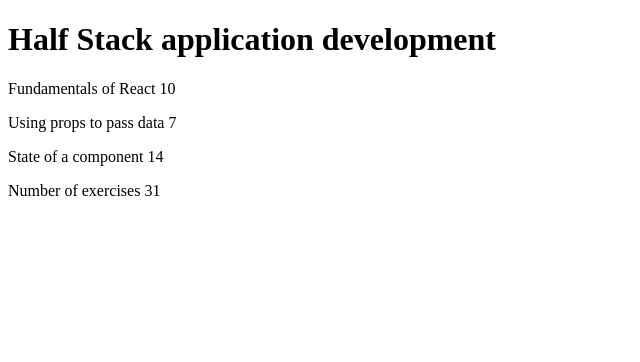
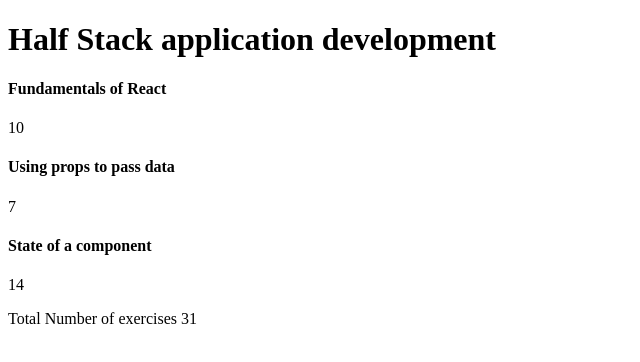
Before and after one commit to akshatbhj/my-submission-repository, a React (Vite) app in the folder part1/courseinfo/: page / in a window 1280 px wide. Shown: the top 362 px of the page, without its empty margins (0-640 px from the left). Built offline with nearby package versions, Linux system fonts and the light colour scheme.

Commit message:
adding Content and Total components

```diff
--- a/part1/courseinfo/src/App.jsx
+++ b/part1/courseinfo/src/App.jsx
@@ -1,29 +1,48 @@
+const course = "Half Stack application development";
+const exercises1 = 10;
+const exercises2 = 7;
+const exercises3 = 14;
+const part1 = "Fundamentals of React";
+const part2 = "Using props to pass data";
+const part3 = "State of a component";
+
 const Header = (props) => {
   return <h1>{props.course}</h1>;
 };
 
+const Part = (props) => {
+  return (
+    <>
+      <h4>{props.part}</h4>
+      <p>{props.exercise}</p>
+    </>
+  );
+};
+
+const Content = () => {
+  return (
+    <div>
+      <Part part={part1} exercise={exercises1} />
+      <Part part={part2} exercise={exercises2} />
+      <Part part={part3} exercise={exercises3} />
+    </div>
+  );
+};
+
+const Total = (props) => {
+  return (
+    <>
+      <p>Total Number of exercises {props.exercises}</p>
+    </>
+  );
+};
+
 const App = () => {
-  const course = "Half Stack application development";
-  const part1 = "Fundamentals of React";
-  const exercises1 = 10;
-  const part2 = "Using props to pass data";
-  const exercises2 = 7;
-  const part3 = "State of a component";
-  const exercises3 = 14;
-
   return (
     <div>
       <Header course={course} />
-      <p>
-        {part1} {exercises1}
-      </p>
-      <p>
-        {part2} {exercises2}
-      </p>
-      <p>
-        {part3} {exercises3}
-      </p>
-      <p>Number of exercises {exercises1 + exercises2 + exercises3}</p>
+      <Content />
+      <Total exercises={exercises1 + exercises2 + exercises3} />
     </div>
   );
 };
```
